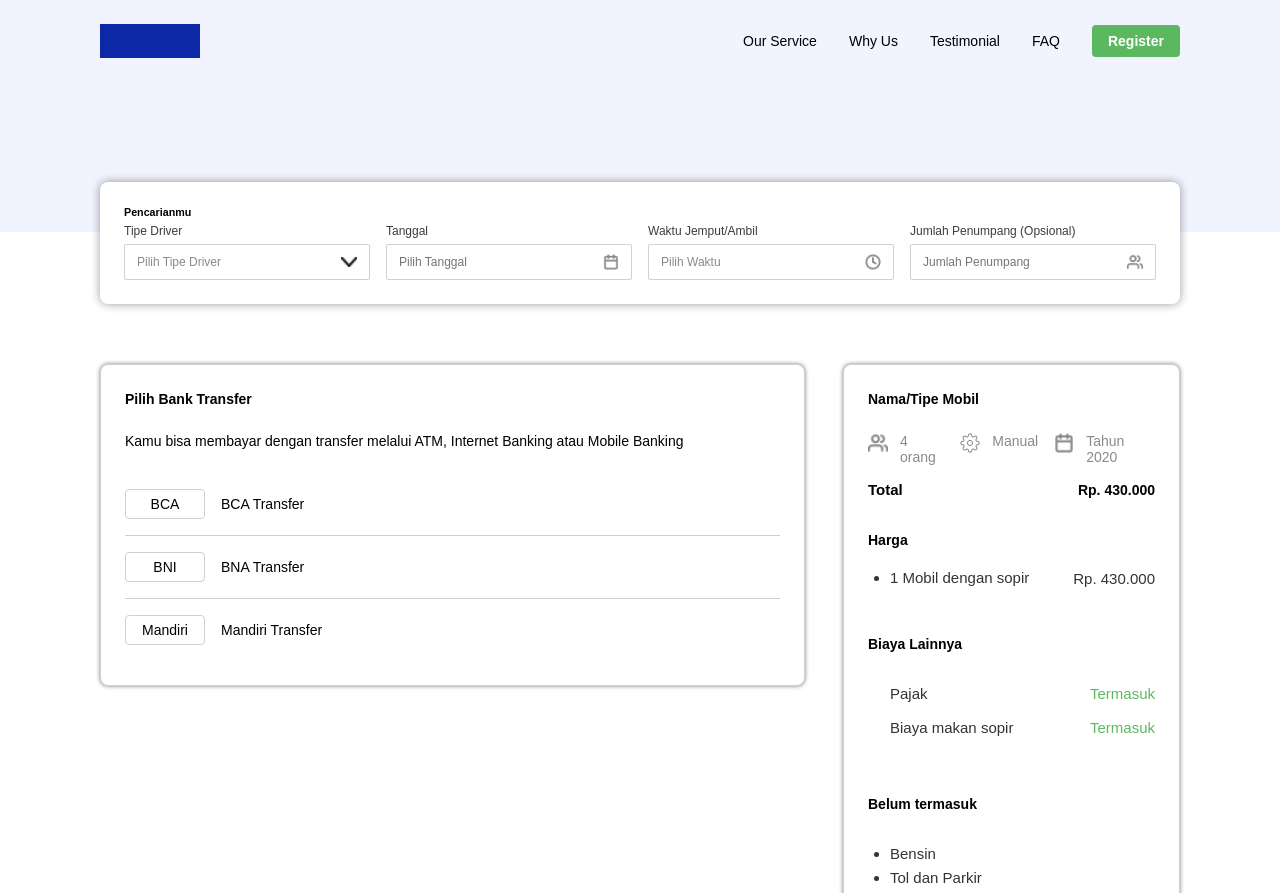
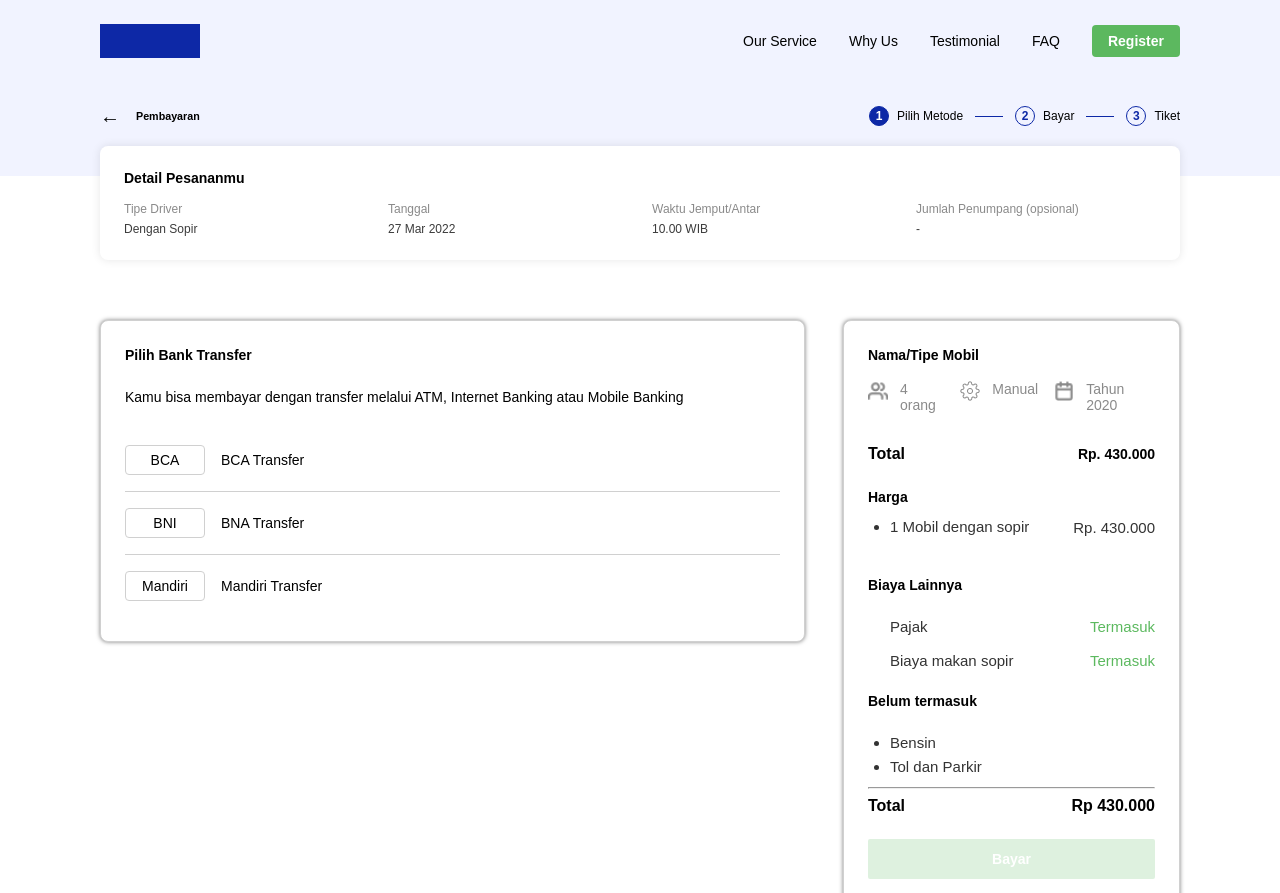
Before and after one commit to Deviyanti-io/Devi-Intern, a plain HTML site: page detailpembayaran.html in a window 1280 px wide. Shown: the top 893 px of the page. Drawn offline with Linux system fonts and the light colour scheme.

Commit message:
update 5

```diff
--- a/detailpembayaran.html
+++ b/detailpembayaran.html
@@ -31,68 +31,51 @@
                     <span></span>
                 </button>
             </header>
+
+            <!-- Bar Navigasi Pembayaran -->
+             <div class="payment-step-bar">
+                <div class="step-back-title">
+                    <button class="btn-back" type="button" aria-label="Kembali">&#8592;</button>
+                    <h6>Pembayaran</h6>
                 </div>
-            <div class="tipehasil-box"></div>
-            <div class="search-backdrop" id="searchBackdrop"></div>
-            <section class="tipe-section">
-                <div class="tipe-mobil-box">
-
-
-                    <!-- Kolom 1 -->
-                    <div class="form-group custom-select-box" id="driverBox">
-                        <div><h6>Pencarianmu</h6></div>
-                        <label>Tipe Driver</label>
-                        <div class="select-header">
-                            <span class="selected-val">Pilih Tipe Driver</span>
-                            <img src="asset/Vector.png" alt="arrow" class="field-icon arrow-icon">
+                <div class="stepper">
+                    <div class="step active">
+                        <span class="step-number">1</span>
+                        <span class="step-text">Pilih Metode</span>
                     </div>
-                        <ul class="dropdown-list">
-                            <li data-value="Dengan Sopir">Dengan Sopir</li>
-                            <li data-value="Tanpa Sopir (Lepas Kunci)">Tanpa Sopir (Lepas Kunci)</li>
-                        </ul>
+                    <span class="step-line"></span>
+                    <div class="step">
+                        <span class="step-number">2</span>
+                        <span class="step-text">Bayar</span>
                     </div>
-
-            <!-- Kolom 2 -->
-            <div class="form-group custom-select-box" id="dateBox">
-                <label>Tanggal</label>
-                <div class="select-header">
-                    <input type="text" id="inputDate" placeholder="Pilih Tanggal" readonly>
-                    <img src="asset/fi_calendar.png" alt="calendar" class="field-icon">
-                </div>
-
-                <div class="dropdown-list calendar-popup">
-                    <div class="cal-header">
-                        <button type="button" class="cal-nav" id="prevMonth">&larr;</button>
-                        <span id="calMonthYear">September 2026</span>
-                        <button type="button" class="cal-nav" id="nextMonth">&rarr;</button>
-                    </div>
-                    <div class="cal-grid" id="calDatesGrid"></div>
-                    <button type="button" class="btn-pilih-tgl" id="btnPilihTgl">Pilih Tanggal</button>
+                    <span class="step-line"></span>
+                    <div class="step">
+                        <span class="step-number">3</span>
+                        <span class="step-text">Tiket</span>
                     </div>
                 </div>
-
-            <!-- Kolom 3 -->
-            <div class="form-group custom-select-box" id="timeBox">
-                <label>Waktu Jemput/Ambil</label>
-                <div class="select-header">
-                    <span class="selected-val">Pilih Waktu</span>
-                    <img src="asset/fi_clock.png" alt="clock" class="field-icon">
              </div>
-                <ul class="dropdown-list time-list">
-                    <li data-value="08.00 WIB"><span>08.00</span> <span>WIB</span></li>
-                    <li data-value="09.00 WIB" class="selected-time"><span>09.00</span> <span>WIB</span></li>
-                    <li data-value="10.00 WIB"><span>10.00</span> <span>WIB</span></li>
-                    <li data-value="11.00 WIB"><span>11.00</span> <span>WIB</span></li>
-                    <li data-value="12.00 WIB"><span>12.00</span> <span>WIB</span></li>
-                </ul>
         </div>
-
-            <!-- Kolom 4 -->
-            <div class="form-group">
-                <label>Jumlah Penumpang (Opsional)</label>
-                <div class="select-header">
-                    <input type="number" placeholder="Jumlah Penumpang" min="1">
-                    <img src="asset/fi_users.png" alt="users" class="field-icon">
+         <!-- Section: Detail Pesananmu (Statis Read-only) -->
+        <section class="tipe-section">
+            <div class="order-detail-box">
+                <h6 class="order-detail-heading">Detail Pesananmu</h6>
+                <div class="order-detail-grid">
+                    <div class="order-detail-col">
+                        <label>Tipe Driver</label>
+                        <p>Dengan Sopir</p>
+                    </div>
+                    <div class="order-detail-col">
+                        <label>Tanggal</label>
+                        <p>27 Mar 2022</p>
+                    </div>
+                    <div class="order-detail-col">
+                        <label>Waktu Jemput/Antar</label>
+                        <p>10.00 WIB</p>
+                    </div>
+                    <div class="order-detail-col">
+                        <label>Jumlah Penumpang (opsional)</label>
+                        <p>-</p>
                     </div>
                 </div>
             </div>
@@ -125,26 +108,22 @@
                     </div>
                 </div>
 
-                <!-- Grid Kanan -->
-
+               <!-- Grid Kanan: Detail & Rincian Harga -->
                 <div class="grid-card-a">
                     <h6 class="paket-title" style="margin-bottom: 8px;">Nama/Tipe Mobil</h6>
 
-                        <div class="detail-card-spec" style="margin-bottom: 24;">
-                                <!-- Baris 1 -->
+                    <div class="detail-card-spec" style="margin-bottom: 24px;">
                         <div class="spec-item">
                             <img src="asset/fi_users.png" alt="user" class="spec-icon">
-                                <span> 4 orang </span>
+                            <span>4 orang</span>
                         </div>
-                            <!-- Baris 2 -->
                         <div class="spec-item">
                             <img src="asset/fi_settings.png" alt="setting" class="spec-icon">
-                                <span> Manual </span>
+                            <span>Manual</span>
                         </div>
-                            <!-- Baris 3 -->
                         <div class="spec-item">
                             <img src="asset/fi_calendar.png" alt="tahun" class="spec-icon">
-                                <span> Tahun 2020 </span>
+                            <span>Tahun 2020</span>
                         </div>
                     </div>
 
@@ -189,18 +168,20 @@
                         </ul>
                     </div>
 
-                    <!-- Garis -->
+                    <!-- Garis Pemisah -->
                     <hr class="pemisah">
-                    <!-- Total -->
+
+                    <!-- Total Bawah -->
                     <div class="total-pembayaran">
                         <span>Total</span>
                         <span>Rp 430.000</span>
                     </div>
-          <button type="button" class="btn-bayar">Bayar</button>
 
-
+                    <!-- Tombol Bayar (Default Disabled) -->
+                    <button type="button" class="btn-bayar disabled" disabled>Bayar</button>
+                </div>
+            </div>
         </section>
-    </body>
 <footer class="footer">
     <!-- Kolom 1: Alamat & Kontak -->
     <div class="footer-col footer-address">
--- a/style.css
+++ b/style.css
@@ -1185,7 +1185,7 @@ details.refund-dropdown summary::-webkit-details-marker {
     box-sizing: border-box;
     box-shadow: 0 0 4px rgba(0, 0, 0, 0.5);
     padding: 24px;
-    gap: 16px;
+    gap: 8px;
     width: 485px;
     height: fit-content;
 
@@ -1199,7 +1199,8 @@ details.refund-dropdown summary::-webkit-details-marker {
 .biayalain{
     /* display: flex; */
     flex-direction: column;
-    margin-bottom: 28px;
+    gap: 5px;
+
 }
 .biayalain .rincian-list {
     padding-left: 22px;
@@ -1318,6 +1319,119 @@ details.refund-dropdown summary::-webkit-details-marker {
 .bank-item:hover .bank-name {
     border-color: #5cb85f;
 }
+/* --- Stepper & Subheader Pembayaran --- */
+.payment-step-bar {
+    max-width: 1440px;
+    margin: 0 auto;
+    padding: 24px 100px 50px 100px;
+    display: flex;
+    justify-content: space-between;
+    align-items: center;
+}
+
+.step-back-title {
+    display: flex;
+    align-items: center;
+    gap: 16px;
+}
+
+.btn-back {
+    background: none;
+    border: none;
+    font-size: 20px;
+    cursor: pointer;
+    line-height: 1;
+}
+
+.step-back-title h2 {
+    font-size: 14px;
+    font-weight: 700;
+    color: #000000;
+}
+
+.stepper {
+    display: flex;
+    align-items: center;
+    gap: 12px;
+}
+
+.step {
+    display: flex;
+    align-items: center;
+    gap: 8px;
+}
+
+.step-number {
+    width: 20px;
+    height: 20px;
+    border-radius: 50%;
+    display: inline-flex;
+    align-items: center;
+    justify-content: center;
+    font-size: 12px;
+    font-weight: 700;
+    border: 1px solid #0D28A6;
+    color: #0D28A6;
+}
+
+.step.active .step-number {
+    background-color: #0D28A6;
+    color: #ffffff;
+}
+
+.step-text {
+    font-size: 12px;
+    color: #000000;
+}
+
+.step-line {
+    width: 28px;
+    height: 1px;
+    background-color: #0D28A6;
+}
+
+/* --- Kotak Detail Pesananmu (Read-only) --- */
+.order-detail-box {
+    background-color: #ffffff;
+    box-shadow: 0 0 10px rgba(0, 0, 0, 0.1);
+    border-radius: 8px;
+    padding: 24px;
+    margin-top: -30px;
+    width: 100%;
+}
+
+.order-detail-heading {
+    font-size: 14px;
+    font-weight: 700;
+    color: #000000;
+    margin-bottom: 16px;
+}
+
+.order-detail-grid {
+    display: flex;
+    justify-content: space-between;
+    gap: 24px;
+}
+
+.order-detail-col {
+    flex: 1;
+}
+
+.order-detail-col label {
+    font-size: 12px;
+    color: #8A8A8A;
+    display: block;
+    margin-bottom: 6px;
+}
+
+.order-detail-col p {
+    font-size: 12px;
+    color: #3C3C3C;
+    font-weight: 400;
+}
+
+/* --- Accordion Header Total & Harga --- */
+
 .rincian-title {
     margin-bottom: 14px;
 }
@@ -1346,10 +1460,7 @@ details.refund-dropdown summary::-webkit-details-marker {
 }
 .termasuk {
     color: #5cb95f;
-    margin-left: auto;
-}
-/* .belum-termasuk-title {
-    margin-bottom: 8px;
+    margin-left: 0;
 }
 .belum-termasuk ul {
     margin: 0;
@@ -1360,30 +1471,54 @@ details.refund-dropdown summary::-webkit-details-marker {
 .belum-termasuk li {
     font-size: 15px;
     margin-bottom: 8px;
-} */
-
-
-/* Garis */
-.pemisah {
-    border: 0;
-    border-top: 1px solid #d0d0d0;
-    margin: 28px 0 20px;
-}
-
-
-/* Total */
-.total-pembayaran {
-    display: flex;
-    justify-content: space-between;
-    align-items: center;
-    font-size: 15px;
-    font-weight: 600;
-    margin-bottom: 28px;
-}
-
-.total-pembayaran span:last-child {
-    font-weight: 600;
-}
+}
+.rincian-total {
+    display: flex;
+    justify-content: space-between;
+    align-items: center;
+    margin-bottom: 16px;
+}
+
+.total-left {
+    display: flex;
+    align-items: center;
+    gap: 8px;
+    font-weight: 700;
+    font-size: 14px;
+}
+
+.accordion-arrow {
+    font-size: 12px;
+    color: #3C3C3C;
+}
+
+.total-amount {
+    font-size: 14px;
+    font-weight: 700;
+    color: #000000;
+}
+
+/* --- Tombol Bayar (Disabled State sesuai Desain) --- */
+.btn-bayar {
+    width: 100%;
+    background-color: #5CB85F;
+    color: #ffffff;
+    border: none;
+    border-radius: 2px;
+    padding: 12px 20px;
+    font-size: 14px;
+    font-weight: 700;
+    cursor: pointer;
+    transition: background-color 0.2s ease;
+}
+
+.btn-bayar.disabled,
+.btn-bayar:disabled {
+    background-color: #DEF1DF;
+    color: #ffffff;
+    cursor: not-allowed;
+}
+
 .btn-bayar {
     margin-top: auto;
     width: 100%;
@@ -1525,3 +1660,17 @@ details.refund-dropdown summary::-webkit-details-marker {
         grid-template-columns: 1fr;
     }
 }
+/* Responsif Layar Kecil untuk Stepper & Detail */
+@media (max-width: 768px) {
+    .payment-step-bar {
+        padding: 16px 20px 40px 20px;
+        flex-direction: column;
+        align-items: flex-start;
+        gap: 16px;
+    }
+    .order-detail-grid {
+        flex-direction: column;
+        gap: 12px;
+
+    }
+}
```
Lines whose indentation alone changed are shown as unchanged.
